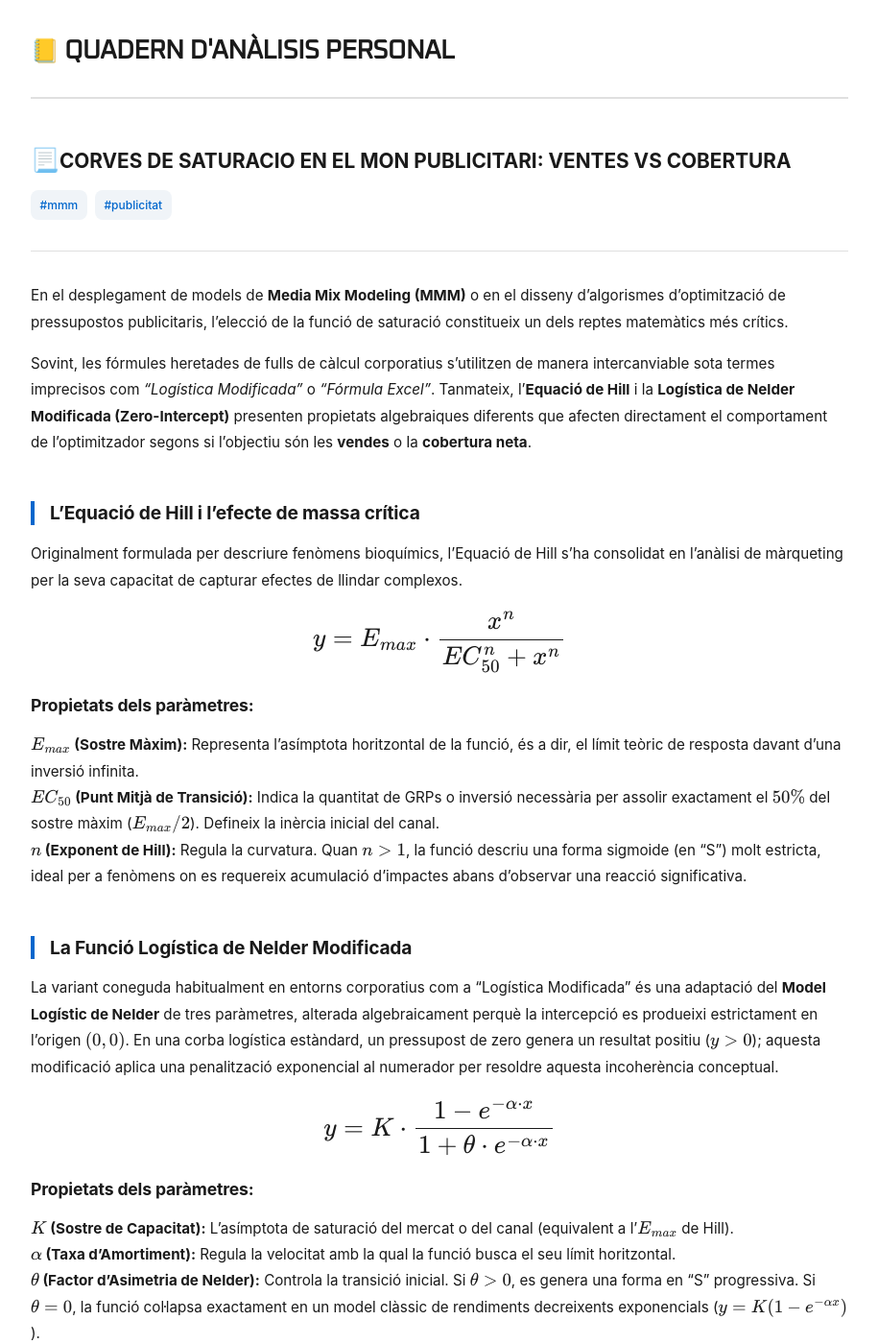
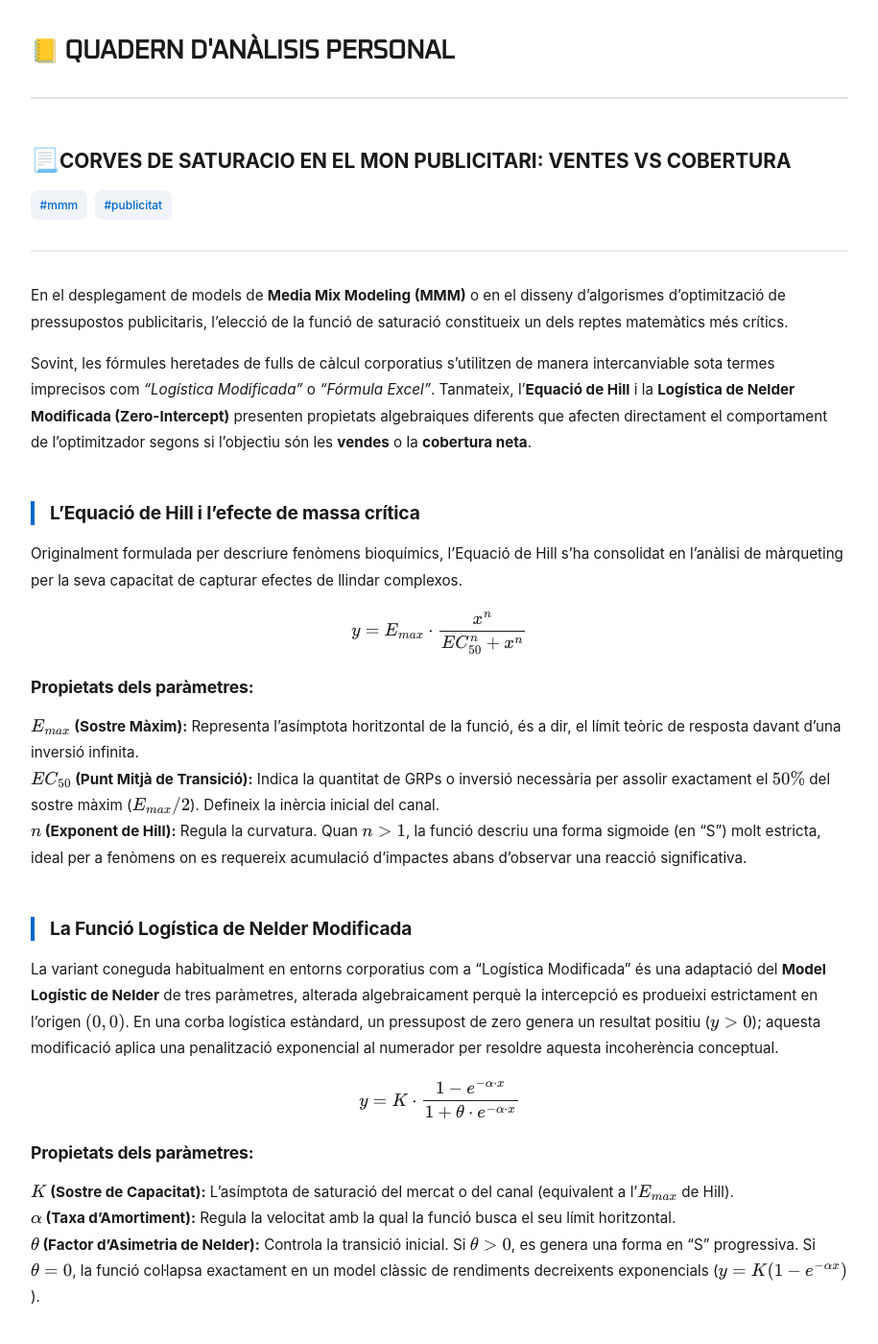
Before and after one commit to alberthr/alberthr.github.io, a Jekyll site: the page built from _posts/2011-04-23-logistica-nelder-hill.md, in a window 1280 px wide and 1400 px high. Shown: the whole window at 96% size, without its empty margins (182-1097 px from the left). Built offline with Jekyll 4.4.1, drawn with Linux system fonts in a browser that asks for light colours; comment, search, counter and statistics services are not loaded.

Commit message:
Fix LaTeX equations in Nelder Hill logistics post

```diff
--- a/_posts/2011-04-23-logistica-nelder-hill.md
+++ b/_posts/2011-04-23-logistica-nelder-hill.md
@@ -16,7 +16,7 @@
 
 Originalment formulada per descriure fenòmens bioquímics, l'Equació de Hill s'ha consolidat en l'anàlisi de màrqueting per la seva capacitat de capturar efectes de llindar complexos.
 
-$$\Large y = E_{max} \cdot \frac{x^n}{EC_{50}^n + x^n}$$
+$$y = E_{max} \cdot \frac{x^n}{EC_{50}^n + x^n}$$
 
 ### Propietats dels paràmetres:
 * **$E_{max}$ (Sostre Màxim):** Representa l'asímptota horitzontal de la funció, és a dir, el límit teòric de resposta davant d'una inversió infinita.
@@ -28,7 +28,7 @@
 
 La variant coneguda habitualment en entorns corporatius com a "Logística Modificada" és una adaptació del **Model Logístic de Nelder** de tres paràmetres, alterada algebraicament perquè la intercepció es produeixi estrictament en l'origen $(0,0)$. En una corba logística estàndard, un pressupost de zero genera un resultat positiu ($y > 0$); aquesta modificació aplica una penalització exponencial al numerador per resoldre aquesta incoherència conceptual.
 
-$$\Large y = K \cdot \frac{1 - e^{-\alpha \cdot x}}{1 + \theta \cdot e^{-\alpha \cdot x}}$$
+$$y = K \cdot \frac{1 - e^{-\alpha \cdot x}}{1 + \theta \cdot e^{-\alpha \cdot x}}$$
 
 ### Propietats dels paràmetres:
 * **$K$ (Sostre de Capacitat):** L'asímptota de saturació del mercat o del canal (equivalent a l'$E_{max}$ de Hill).
```
